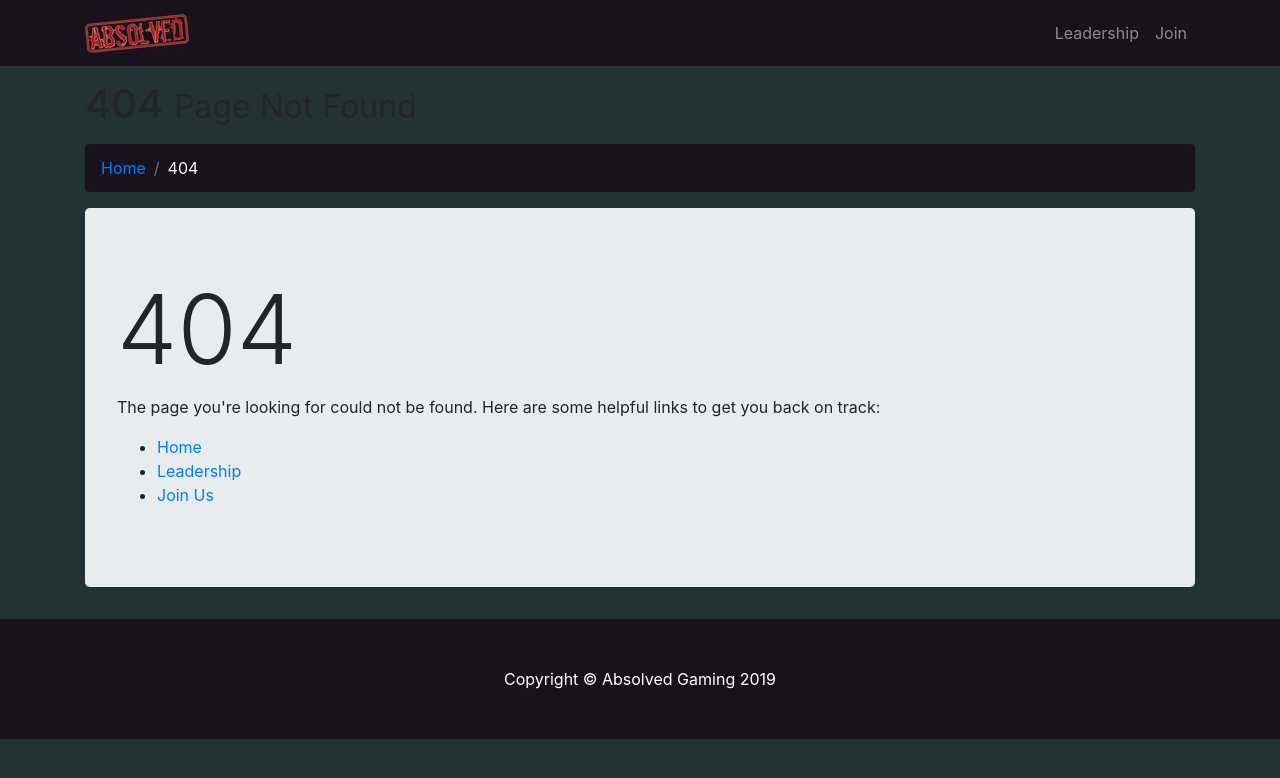
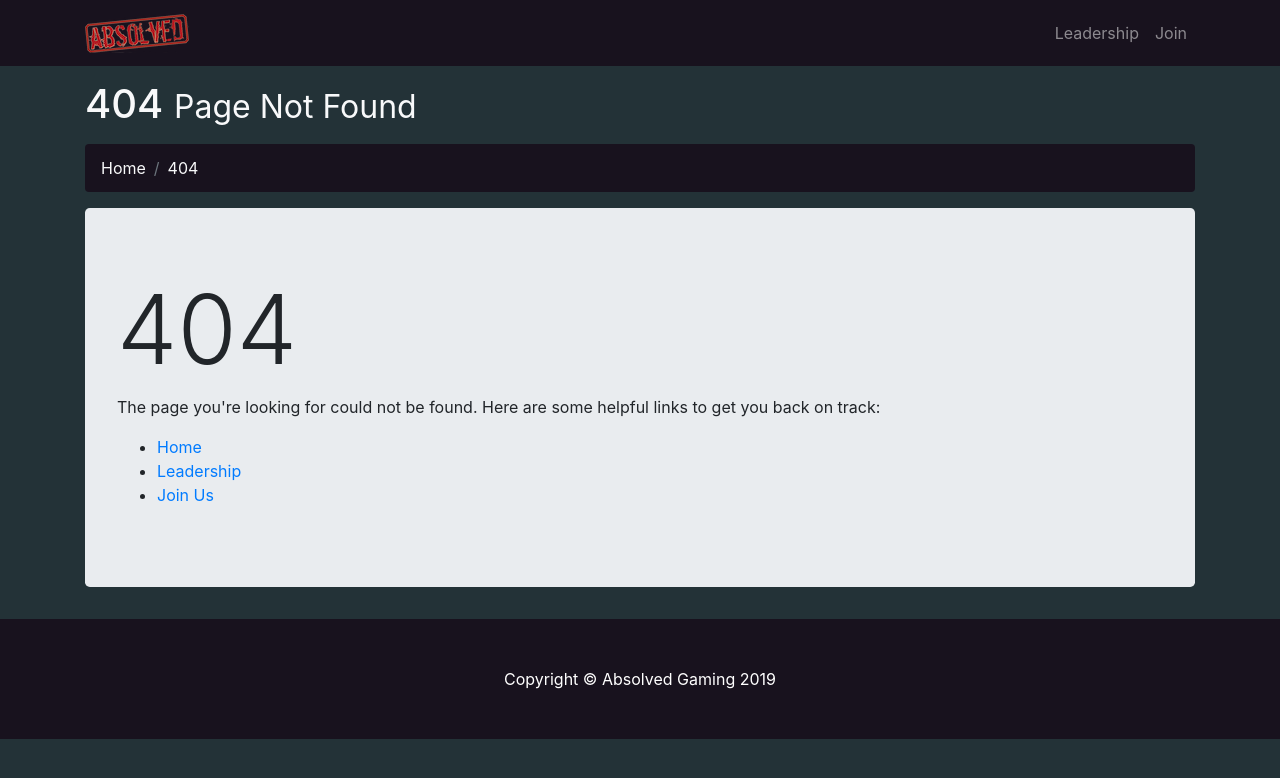
Before and after one commit to AbsolvedGaming/Absolved-Gaming, a website: page 404.html in a window 1280 px wide. Drawn offline with Linux system fonts and the light colour scheme.

Commit message:
style updates

```diff
--- a/404.html
+++ b/404.html
@@ -45,13 +45,13 @@
   <div class="container">
 
     <!-- Page Heading/Breadcrumbs -->
-    <h1 class="mt-4 mb-3">404
-      <small>Page Not Found</small>
+    <h1 class="mt-4 mb-3 text-light">404
+      <small class="text-light">Page Not Found</small>
     </h1>
 
     <ol class="breadcrumb text-light" style="background-color: #18121E;">
       <li class="breadcrumb-item text-light">
-        <a href="index.html">Home</a>
+        <a class="text-light" href="index.html">Home</a>
       </li>
       <li class="breadcrumb-item active text-light">404</li>
     </ol>
```
